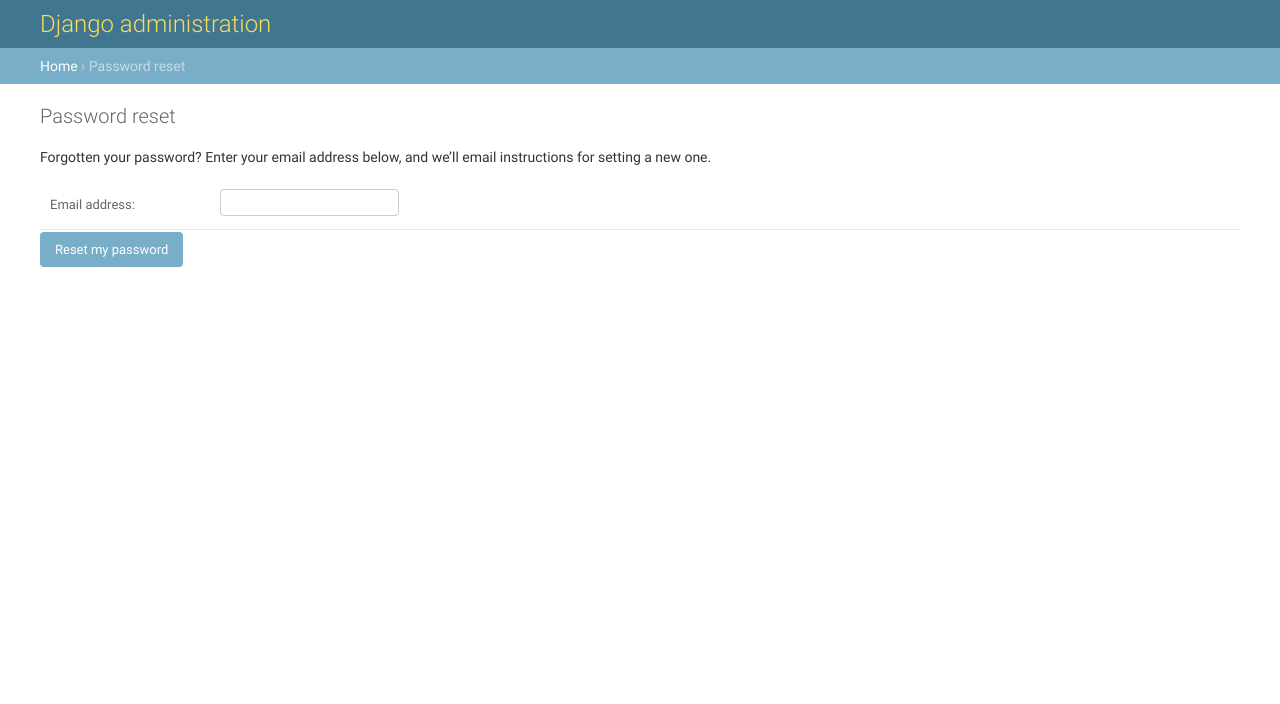
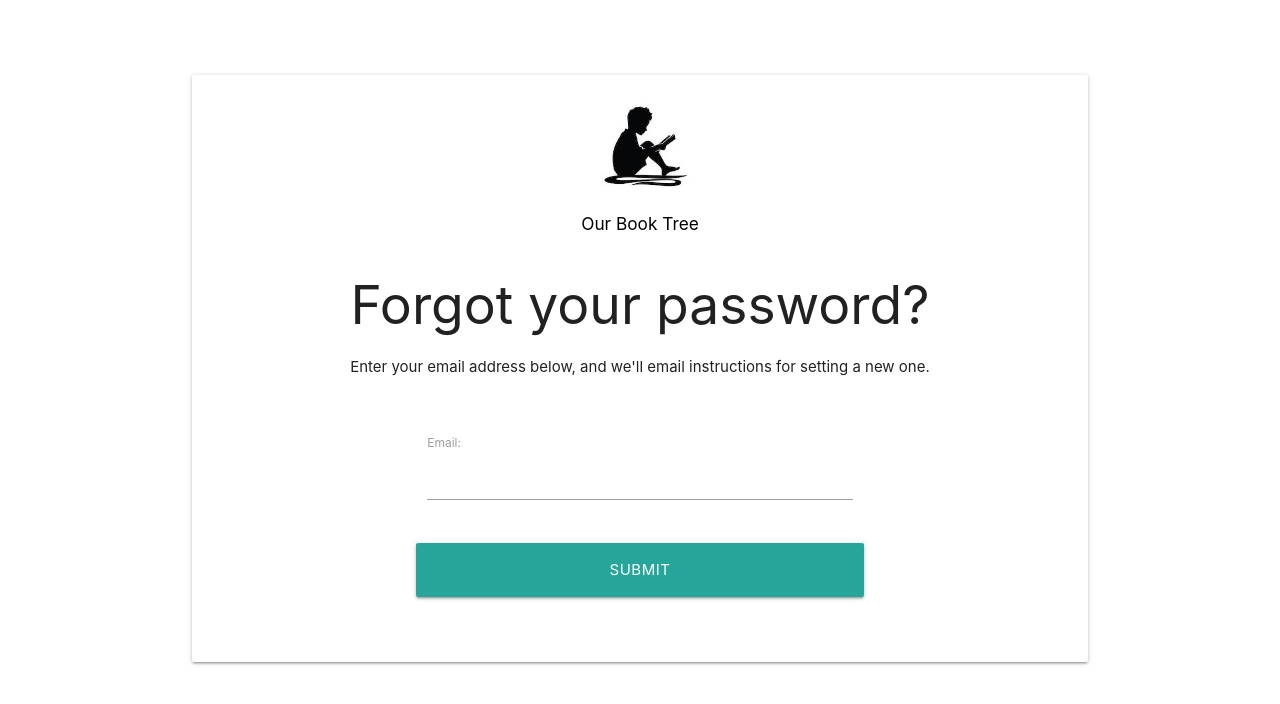
Before and after one commit to suraj-ranganath/OurBookTreeDjango, a Django app: page /accounts/password_reset/ in a window 1280 px wide. Shown: the top 704 px of the page. Run offline with Django 3.2, Linux system fonts and the light colour scheme; some libraries are stand-ins or nearby versions.

Commit message:
Added password reset functionality and css for main rest page. Got to add css for all sign up pages and other password reset pages

```diff
--- a/templates/home.html
+++ b/templates/home.html
@@ -98,7 +98,7 @@
       <div class="row center">
         <a href="{% url 'login' %}" id="download-button" class="btn-large waves-effect waves-light teal">Get Started</a>
       </div>
-      <br><br>
+
 
     </div>
   </div>
--- a/templates/registration/login.html
+++ b/templates/registration/login.html
@@ -17,10 +17,10 @@
   <main>
     <center>
       <a href="{% url 'home' %}" style = "color: black;">
-        <div class = "row">
+      <div class = "row">
         <!-- <img class="responsive-img" style="width: 100px;" src="https://static.wixstatic.com/media/408f3b_475b5a12cdc54a608377a6e926b974fa~mv2.jpeg" alt = "Our Book Tree"/> -->
 
-        <img class="responsive-img" style="width: 100px;" src="{% static "OBTApp/images/logo.jpeg" %}" alt = "Our Book Tree"/>
+        <img class="responsive-img" style="width: 100px;" src="{% static "OBTApp/images/logo.jpeg" %}" alt = "Our Book Tree">
         <h6>Our Book Tree</h6></a>
       </div>
         <h5 class="teal-text">Enter your login details</h5>
@@ -44,7 +44,7 @@
               </div>
               {% endfor %}
               <label style='float: right;'>
-								<a class='teal-text' href='#!'><b>Forgot Password?</b></a>
+								<a class='teal-text' href="{% url 'password_reset' %}"><b>Forgot Password?</b></a>
 							</label>
             </div>
 
--- /dev/null
+++ b/templates/registration/password_reset_form.html
@@ -0,0 +1,39 @@
+{% extends 'base.html' %}
+{% load static %}
+{% block title %}Forgot Your Password?{% endblock %}
+{% block navbar %}{% endblock %}
+{% block footer %}{% endblock %}
+{% block content %}
+
+<div class="container">
+    <br><br><br>
+    <div class="card">
+    <br>
+    <a href="{% url 'home' %}" style = "color: black;">
+        <div class = "row">
+
+          <!-- <img class="responsive-img" style="width: 100px;" src="https://static.wixstatic.com/media/408f3b_475b5a12cdc54a608377a6e926b974fa~mv2.jpeg" alt = "Our Book Tree"/> -->
+
+          <center><img class="responsive-img" style="width: 100px;" src="{% static 'OBTApp/images/logo.jpeg' %}" alt = "Our Book Tree">
+          <h6>Our Book Tree</h6></a></center>
+
+        </div>
+  <center><h2>Forgot your password?</h2>
+  <p>Enter your email address below, and we'll email instructions for setting a new one.</p></center>
+
+        <br>
+  <form method="POST">
+    <div class='row'>
+        <div class='col s6 offset-s3'>
+    {% csrf_token %}
+    {{ form.as_p }}
+    </div>
+    </div>
+    <div class='row'>
+        <button type='submit' name='btn_login' class='col s6 offset-s3 btn btn-large waves-effect teal lighten-1'>Submit</button>
+      </div>
+  </form>
+  <br><br>
+</div>
+</div>
+{% endblock %}
```
Also changed, not shown: ourBookTree/settings.py (+9 -0 lines), templates/registration/password_reset_complete.html (added, +8 -0 lines), templates/registration/password_reset_confirm.html (added, +21 -0 lines), templates/registration/password_reset_done.html (added, +8 -0 lines), 1 other file.
